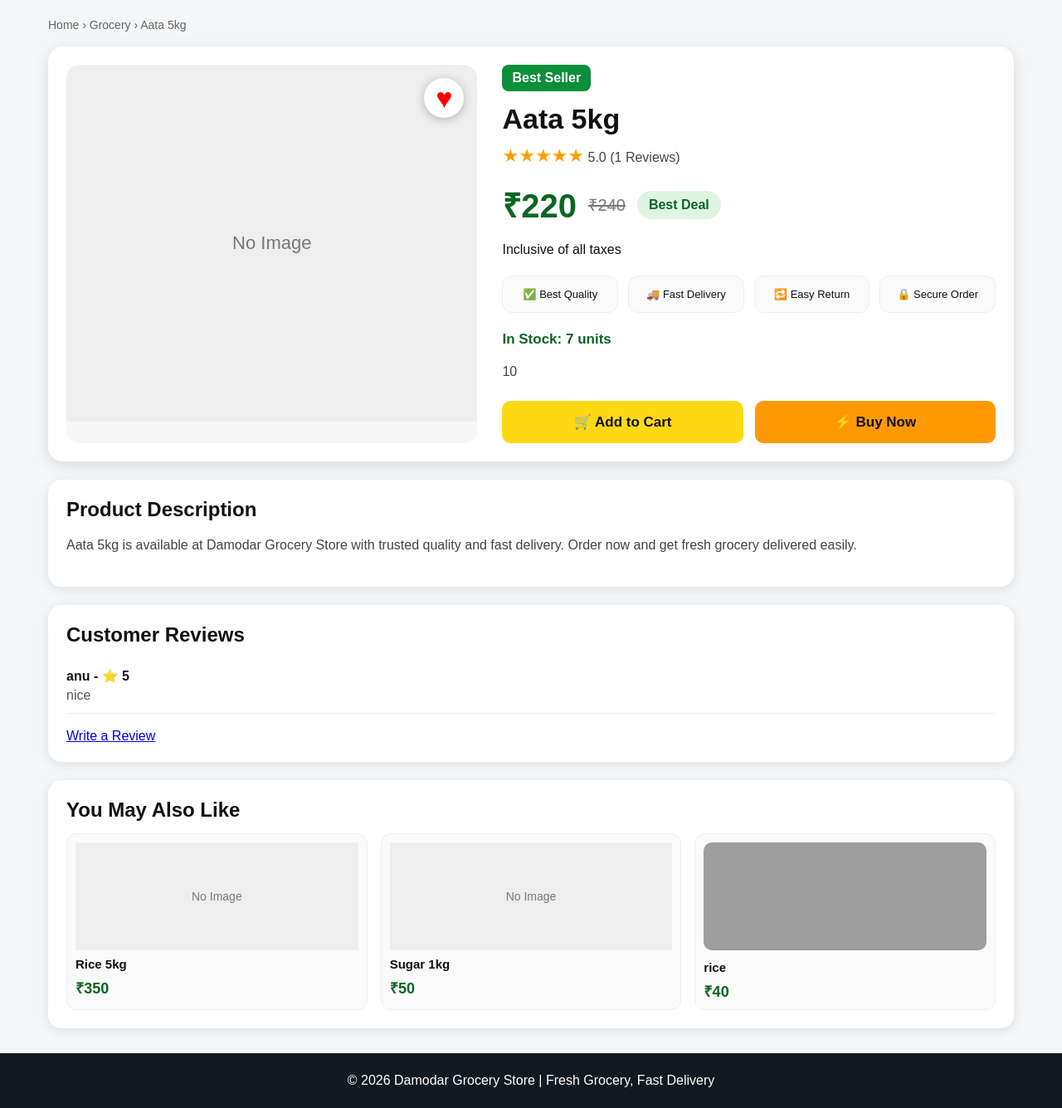
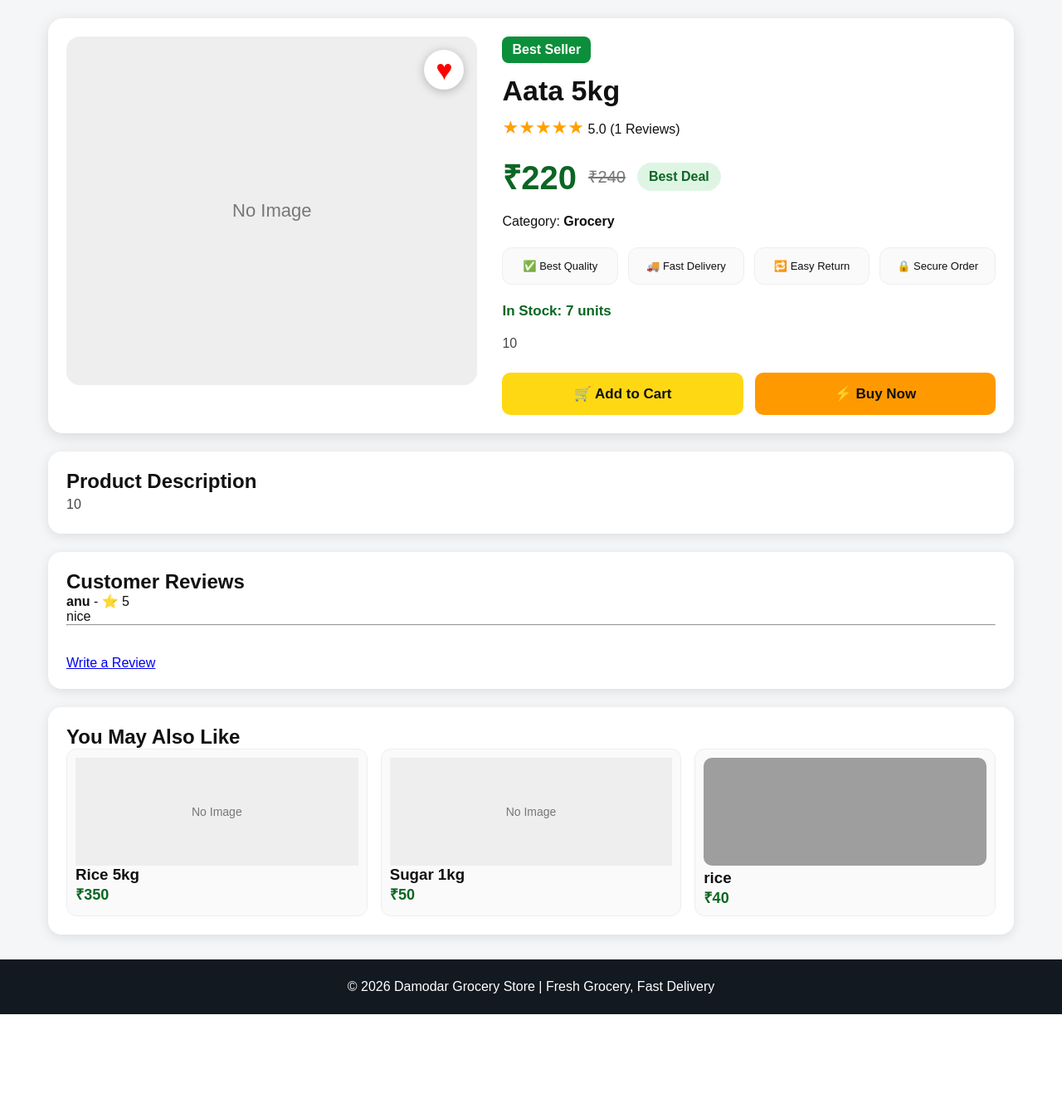
Before and after one commit to damodargila/damodar-grocery-store, a Flask app: page /product/1 in a window 1280 px wide. Shown: the part 56-1391 px from the top of the page at 83% size. After the commit the page ends 1278 px from the top, so only its background shows below. Run offline with Flask 3, Linux system fonts and the light colour scheme; data comes from the database, SQL or seed files in the repository; grey boxes are pictures that could not be loaded.

Commit message:
Show product images and description on details page

```diff
--- a/templates/product_details.html
+++ b/templates/product_details.html
@@ -11,53 +11,35 @@ body{font-family:Arial,sans-serif;background:#f4f6f8;color:#111}
 .logo{font-size:24px;font-weight:bold}
 .logo span{color:#ff9900}
 .header a{color:white;text-decoration:none;margin-left:16px;font-weight:bold}
-
 .container{max-width:1200px;margin:22px auto;padding:0 18px}
-.breadcrumb{font-size:14px;color:#666;margin-bottom:18px}
-
 .product-box{background:white;border-radius:18px;padding:22px;display:grid;grid-template-columns:1fr 1.2fr;gap:30px;box-shadow:0 4px 18px rgba(0,0,0,.12)}
-
 .image-box{position:relative;background:#f7f7f7;border-radius:16px;overflow:hidden}
-.main-img{width:100%;height:430px;object-fit:cover;display:block}
-.no-img{height:430px;display:flex;align-items:center;justify-content:center;color:#777;background:#eee;font-size:22px}
+.main-img{width:100%;height:420px;object-fit:cover;display:block}
+.no-img{height:420px;display:flex;align-items:center;justify-content:center;color:#777;background:#eee;font-size:22px}
+.thumbs{display:flex;gap:10px;margin-top:12px;flex-wrap:wrap}
+.thumbs img{width:85px;height:75px;object-fit:cover;border-radius:10px;border:2px solid #ddd}
 .heart{position:absolute;top:16px;right:16px;width:48px;height:48px;background:white;border-radius:50%;display:flex;align-items:center;justify-content:center;font-size:34px;color:#666;text-decoration:none;box-shadow:0 2px 12px rgba(0,0,0,.25)}
 .heart.active{color:red}
-
 .badge{display:inline-block;background:#0b8f3a;color:white;padding:7px 12px;border-radius:8px;font-weight:bold;margin-bottom:14px}
 .title{font-size:34px;margin-bottom:12px}
-.rating{font-size:16px;margin-bottom:18px;color:#444}
 .stars{color:#ffa000;font-size:22px}
-
 .price-row{display:flex;align-items:center;gap:14px;margin:18px 0}
 .price{font-size:40px;font-weight:bold;color:#0b6623}
 .mrp{text-decoration:line-through;color:#777;font-size:20px}
 .discount{background:#dff5e4;color:#0b6623;padding:8px 14px;border-radius:20px;font-weight:bold}
-
 .info-grid{display:grid;grid-template-columns:repeat(4,1fr);gap:12px;margin:22px 0}
 .info{border:1px solid #eee;border-radius:12px;padding:14px;text-align:center;font-size:13px;background:#fafafa}
-
 .stock{font-size:17px;margin:15px 0;font-weight:bold;color:#0b6623}
-.desc{font-size:16px;line-height:1.6;color:#444;margin:16px 0}
-
+.desc{font-size:16px;line-height:1.7;color:#444;white-space:pre-line}
 .actions{display:flex;gap:14px;margin-top:22px}
 .btn{flex:1;text-align:center;text-decoration:none;padding:15px;border-radius:10px;font-size:17px;font-weight:bold}
 .cart{background:#ffd814;color:#111}
 .buy{background:#ff9900;color:#111}
-
 .section{background:white;border-radius:16px;padding:22px;margin-top:22px;box-shadow:0 3px 14px rgba(0,0,0,.10)}
-.section h2{margin-bottom:14px}
-
-.review-card{border-bottom:1px solid #eee;padding:12px 0}
-.review-card:last-child{border-bottom:none}
-.review-name{font-weight:bold}
-.review-text{color:#555;margin-top:5px}
-
 .related{display:grid;grid-template-columns:repeat(auto-fit,minmax(180px,1fr));gap:16px}
 .rel-card{border:1px solid #eee;border-radius:12px;padding:10px;text-decoration:none;color:#111;background:#fafafa}
 .rel-card img{width:100%;height:130px;object-fit:cover;border-radius:10px}
-.rel-card h3{font-size:15px;margin:8px 0}
 .rel-price{color:#0b6623;font-weight:bold;font-size:18px}
-
 .footer{background:#131921;color:white;text-align:center;padding:24px;margin-top:30px}
 
 @media(max-width:800px){
@@ -83,9 +65,9 @@ body{font-family:Arial,sans-serif;background:#f4f6f8;color:#111}
 </div>
 
 <div class="container">
-    <div class="breadcrumb">Home › {{ product[2] }} › {{ product[1] }}</div>
 
     <div class="product-box">
+        <div>
             <div class="image-box">
                 {% if product[4] %}
                 <img class="main-img" src="{{ product[4] }}" alt="{{ product[1] }}">
@@ -96,11 +78,20 @@ body{font-family:Arial,sans-serif;background:#f4f6f8;color:#111}
                 <a class="heart {% if product[0] in wishlist_ids %}active{% endif %}" href="/wishlist/{{ product[0] }}">♥</a>
             </div>
 
+            <div class="thumbs">
+                {% if product[4] %}<img src="{{ product[4] }}">{% endif %}
+                {% if product|length > 7 and product[7] %}<img src="{{ product[7] }}">{% endif %}
+                {% if product|length > 8 and product[8] %}<img src="{{ product[8] }}">{% endif %}
+                {% if product|length > 9 and product[9] %}<img src="{{ product[9] }}">{% endif %}
+                {% if product|length > 10 and product[10] %}<img src="{{ product[10] }}">{% endif %}
+            </div>
+        </div>
+
         <div>
             <div class="badge">Best Seller</div>
             <h1 class="title">{{ product[1] }}</h1>
 
-            <div class="rating">
+            <div>
                 <span class="stars">★★★★★</span>
                 {{ avg_rating }} ({{ total_reviews }} Reviews)
             </div>
@@ -111,7 +102,7 @@ body{font-family:Arial,sans-serif;background:#f4f6f8;color:#111}
                 <span class="discount">Best Deal</span>
             </div>
 
-            <p>Inclusive of all taxes</p>
+            <p>Category: <b>{{ product[2] }}</b></p>
 
             <div class="info-grid">
                 <div class="info">✅ Best Quality</div>
@@ -143,26 +134,24 @@ body{font-family:Arial,sans-serif;background:#f4f6f8;color:#111}
 
     <div class="section">
         <h2>Product Description</h2>
-        <p class="desc">
-            {{ product[1] }} is available at Damodar Grocery Store with trusted quality and fast delivery.
-            Order now and get fresh grocery delivered easily.
-        </p>
+        {% if product|length > 6 and product[6] %}
+        <p class="desc">{{ product[6] }}</p>
+        {% else %}
+        <p class="desc">No description added yet.</p>
+        {% endif %}
     </div>
 
     <div class="section">
         <h2>Customer Reviews</h2>
-
         {% if reviews %}
             {% for review in reviews %}
-            <div class="review-card">
-                <div class="review-name">{{ review[2] }} - ⭐ {{ review[3] }}</div>
-                <div class="review-text">{{ review[4] }}</div>
-            </div>
+            <p><b>{{ review[2] }}</b> - ⭐ {{ review[3] }}</p>
+            <p>{{ review[4] }}</p>
+            <hr><br>
             {% endfor %}
         {% else %}
             <p>No reviews yet.</p>
         {% endif %}
-
         <br>
         <a href="/review/{{ product[0] }}">Write a Review</a>
     </div>
@@ -183,6 +172,7 @@ body{font-family:Arial,sans-serif;background:#f4f6f8;color:#111}
             {% endfor %}
         </div>
     </div>
+
 </div>
 
 <div class="footer">
```
Lines whose indentation alone changed are shown as unchanged.
